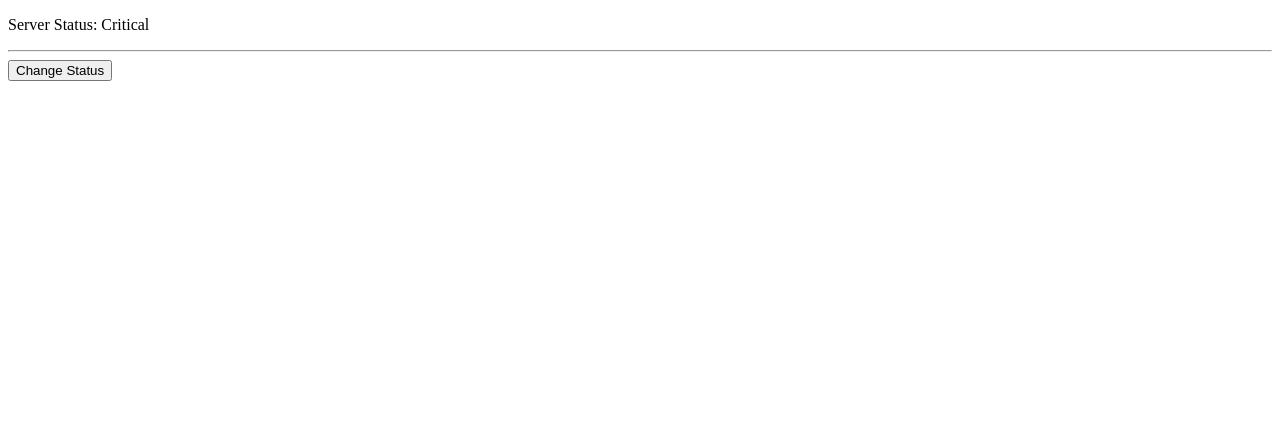
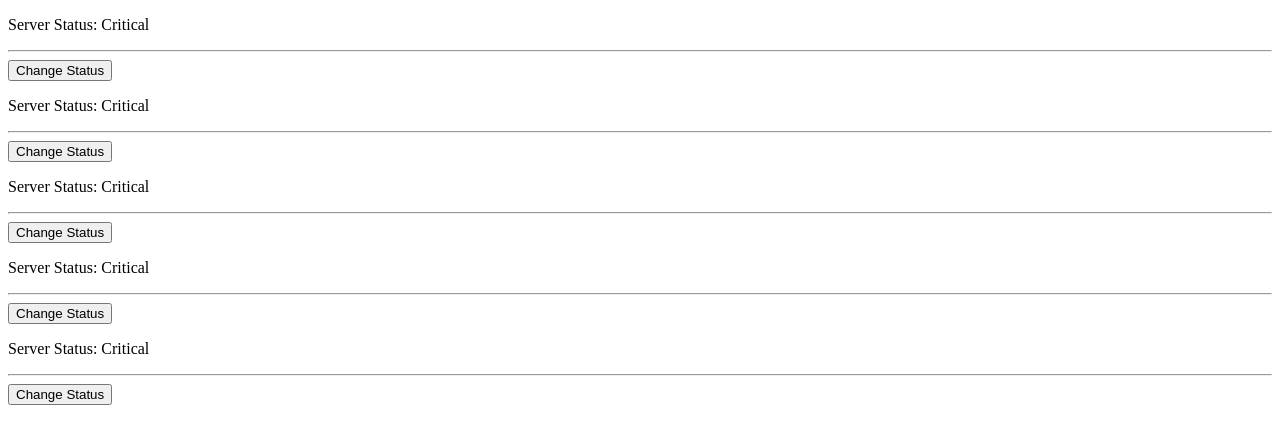
Before and after one commit to shkigor/vue-07-an-introduction-to-components, a Vue app: page / in a window 1280 px wide. Shown: the top 444 px of the page. Built offline with nearby package versions, Linux system fonts and the light colour scheme.

Commit message:
99. Using Components. And registry it's locally.

```diff
--- a/src/App.vue
+++ b/src/App.vue
@@ -1,5 +1,5 @@
 <template>
-  <app-server-status></app-server-status>
+  <app-servers></app-servers>
 </template>
 
 <script>
--- a/src/components/Home.vue
+++ b/src/components/Home.vue
@@ -1,22 +1,15 @@
 <template>
     <div>
-        <p>Server Status: {{ status }}</p>
-        <hr>
-        <button @click="changeStatus">Change Status</button>
+        <app-server-status v-for="server in 5" :key="server"></app-server-status>
     </div>
 </template>
 
 <script>
+    import ServerStatus from "./ServerStatus";
+
     export default {
-        data: function () {
-            return {
-                status: 'Critical'
-            }
-        },
-        methods: {
-            changeStatus() {
-                this.status = 'Normal';
-            }
+        components: {
+            'app-server-status': ServerStatus
         }
     }
 </script>
--- /dev/null
+++ b/src/components/ServerStatus.vue
@@ -0,0 +1,22 @@
+<template>
+    <div>
+        <p>Server Status: {{ status }}</p>
+        <hr>
+        <button @click="changeStatus">Change Status</button>
+    </div>
+</template>
+
+<script>
+    export default {
+        data: function () {
+            return {
+                status: 'Critical'
+            }
+        },
+        methods: {
+            changeStatus() {
+                this.status = 'Normal';
+            }
+        }
+    }
+</script>
--- a/src/main.js
+++ b/src/main.js
@@ -4,7 +4,7 @@ import Home from "./components/Home";
 
 Vue.config.productionTip = false
 
-Vue.component('app-server-status', Home);
+Vue.component('app-servers', Home);
 
 new Vue({
   render: h => h(App),
```
